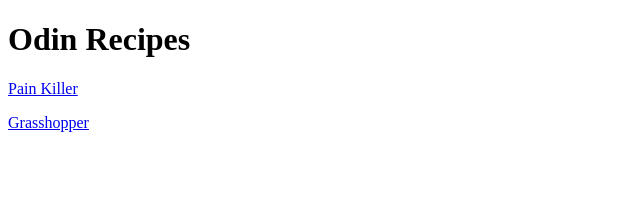
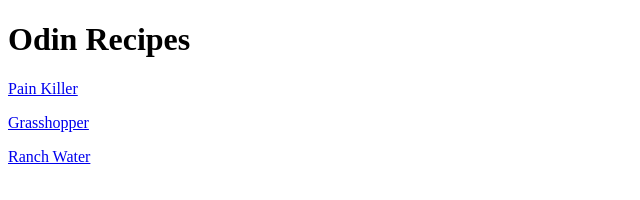
Before and after one commit to Drudkh883/odin-recipes, a plain HTML site: page index.html in a window 1280 px wide. Shown: the whole page, without its empty margins (0-640 px from the left). Drawn offline with Linux system fonts and the light colour scheme.

Commit message:
added link to ranchwater

```diff
--- a/index.html
+++ b/index.html
@@ -10,6 +10,7 @@
 <p>
     <a href="recipes/painkiller.html" target="_blank" rel="noopener noreferrer">Pain Killer</a>
 <p><a href="recipes/grasshopper.html" target="_blank" rel="noopener noreferrer">Grasshopper</a></p>
-</p>
+<p><a href="recipes/ranch_water.html" target="_blank" rel="noopener noreferrer">Ranch Water</a></p>
+ </p>
 </body>
 </html>
```
